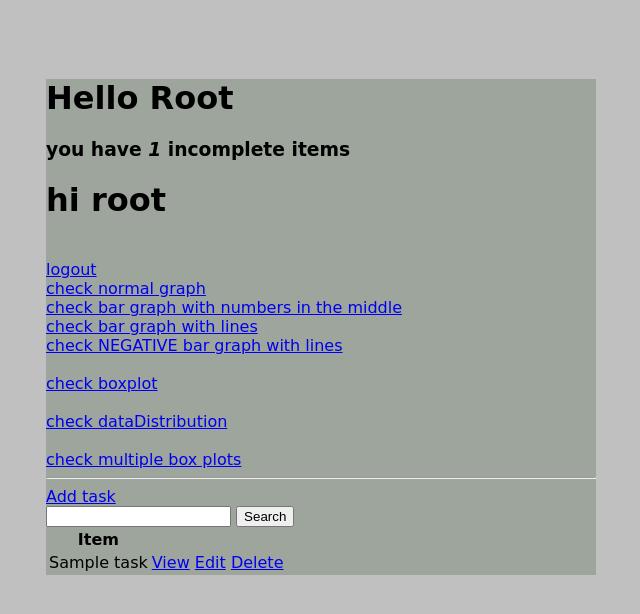
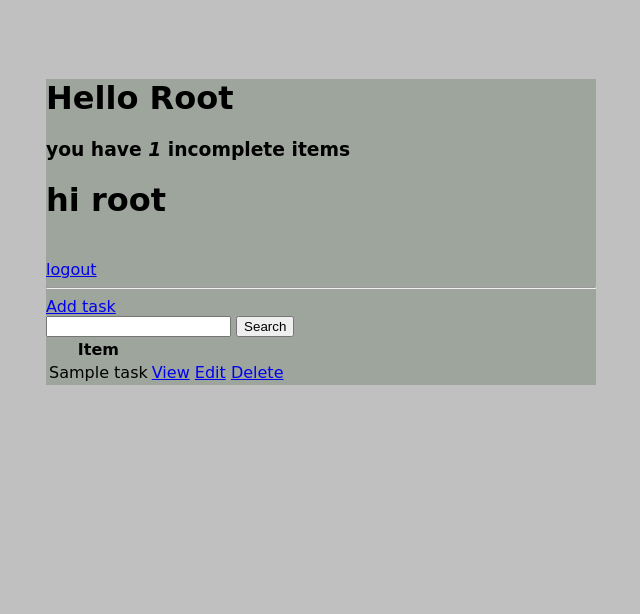
Before and after one commit to AzwadFawadHasan/ToDoList, a Django app: template base/templates/base/task_list.html in a window 1280 px wide. Shown: the top 614 px of the page, without its empty margins (319-959 px from the left). Run offline with Django 4.2, Linux system fonts and the light colour scheme; a user stored in the database is signed in; the template is opened without the code that fills it: most values are stand-ins (such as "Sample title", 1, 10 or a date in 2020); some web fonts are replaced.

Commit message:
final changes made

```diff
--- a/base/templates/base/boxplot.html
+++ b/base/templates/base/boxplot.html
@@ -6,8 +6,6 @@
   <title>test</title>
 </head>
 <body>
-  {% autoescape off %}
-  {{ plot_div }}
-  {% endautoescape %}
+
 </body>
 </html>
--- a/base/templates/base/boxplot2.html
+++ b/base/templates/base/boxplot2.html
@@ -6,8 +6,6 @@
   <title>test</title>
 </head>
 <body>
-  {% autoescape off %}
-  {{ plot_div }}
-  {% endautoescape %}
+
 </body>
 </html>
--- a/base/templates/base/dataDistribution.html
+++ b/base/templates/base/dataDistribution.html
@@ -6,8 +6,6 @@
   <title>test</title>
 </head>
 <body>
-  {% autoescape off %}
-  {{ plot_div }}
-  {% endautoescape %}
+
 </body>
 </html>
--- a/base/templates/base/task_list.html
+++ b/base/templates/base/task_list.html
@@ -23,23 +23,7 @@
         <br>
         <a href="{% url 'logout' %}"> logout</a>
         <br>
-        <a href="{% url 'index' %}"> check normal graph</a>
-        <br>
-        <a href="{% url 'index2' %}"> check bar graph with numbers in the middle</a>
-        <br>
-        <a href="{% url 'index3' %}"> check bar graph with lines</a>
-        <br>
-        <a href="{% url 'index4' %}"> check NEGATIVE bar graph with lines</a>
-        <br>
-        <br>
-        <a href="{% url 'boxplot' %}"> check boxplot</a>
-        <br>
-        <br>
-        <a href="{% url 'dataDistribution' %}"> check  dataDistribution</a>
-        <br>
-        <br>
-        <a href="{% url 'boxplot2' %}"> check  multiple box plots</a>
-        <br>
+
 
         <hr>
     {% else %}
```
Also changed, not shown: db.sqlite3.
